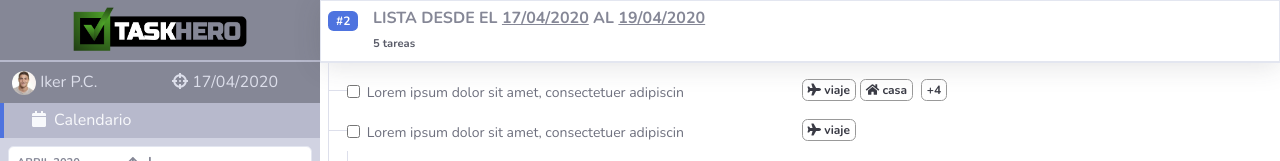
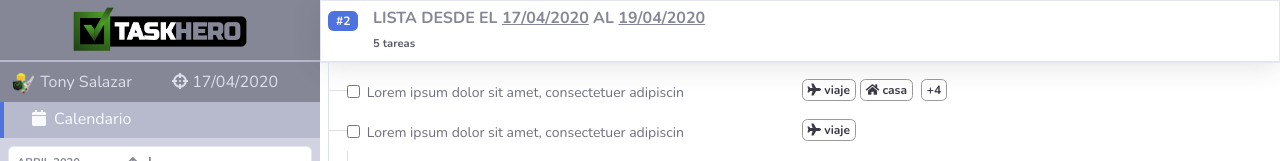
Before and after one commit to joseups/task-hero, a website: page html/index.html in a window 1280 px wide. Shown: the top 161 px of the page. Drawn offline with nearby package versions, Linux system fonts and the light colour scheme.

Commit message:
hide iker

```diff
--- a/html/index.html
+++ b/html/index.html
@@ -44,8 +44,8 @@
 
             <li class="col-md-6 col-4 py-2">
               <a class="" href="#">
-                <img class="img-profile rounded-circle" src="../img/iker.jpg">
-                <span class="d-lg-inline text-gray-300 th-d-none">Iker P.C.</span>
+                <img class="img-profile rounded-circle" src="../img/hero.png">
+                <span class="d-lg-inline text-gray-300 th-d-none">Tony Salazar</span>
               </a>
             </li>
 
```
Also changed, not shown: README.md (deleted), 1 other file.
